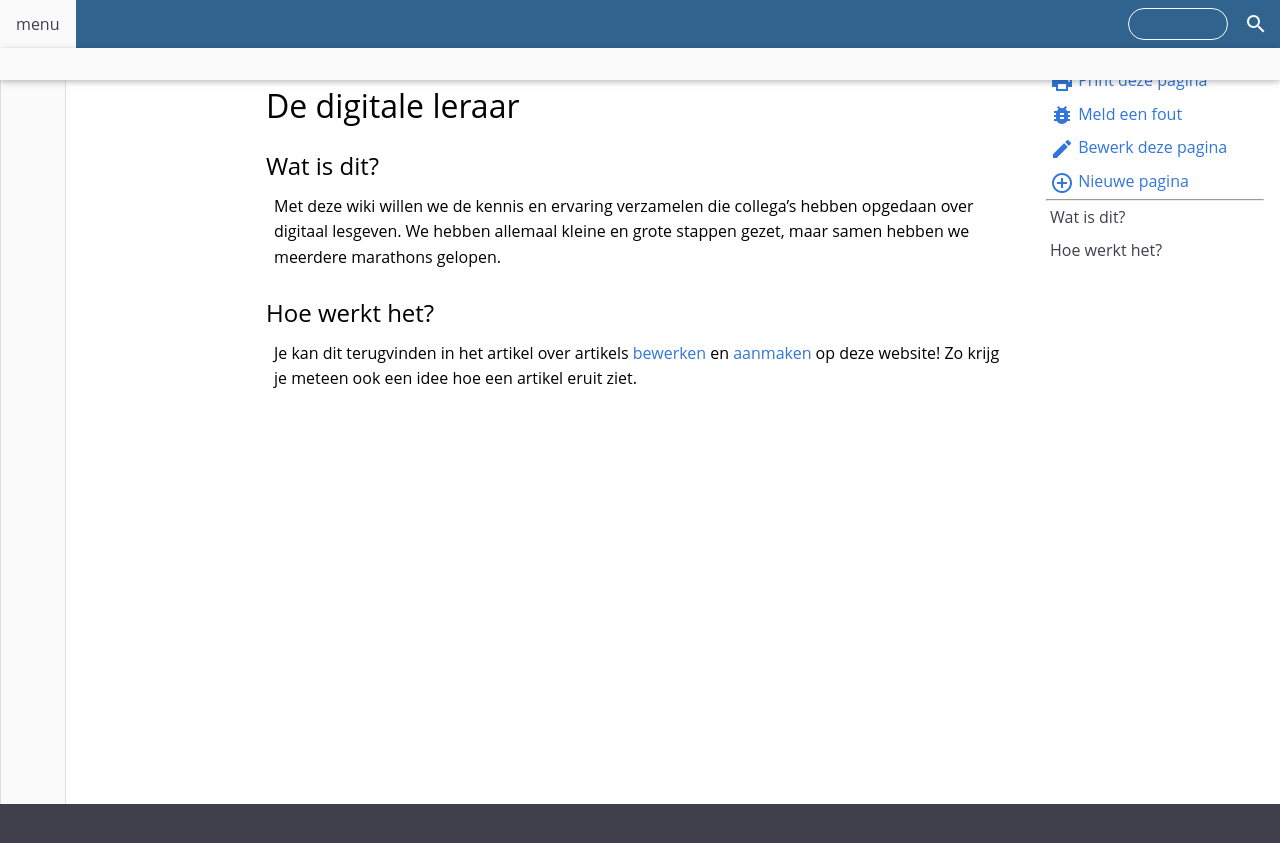
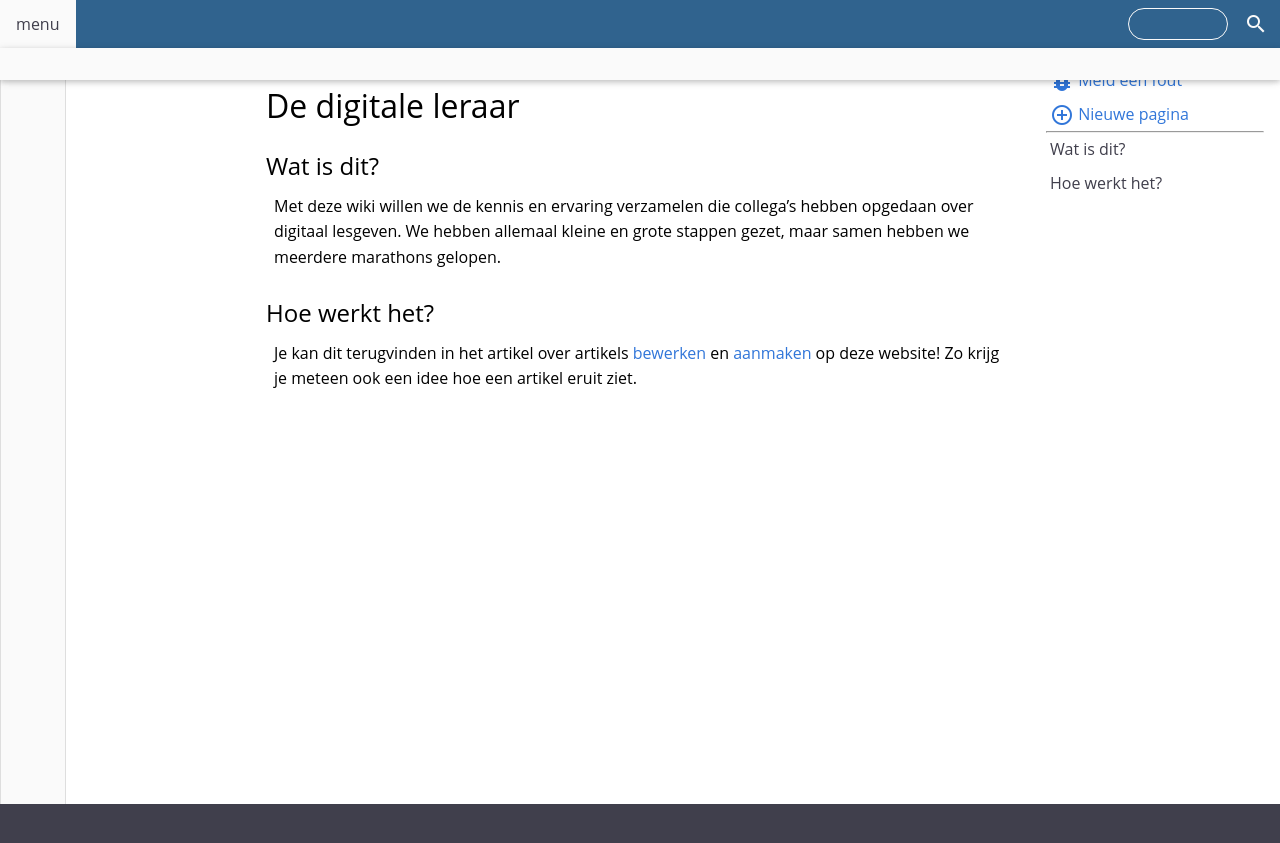
Before and after one commit to Pius-X-Antwerpen/digitale-leraar, a Jekyll site: the page built from index.md, in a window 1280 px wide. Shown: the top 843 px of the page. Built offline with Jekyll 4.4.1, drawn with Linux system fonts in a browser that asks for light colours.

```diff
--- a/_config.yml
+++ b/_config.yml
@@ -14,4 +14,5 @@ defaults:
   - scope:
       path: ""
     values:
+      pagetype: article
       layout: "default"
--- a/_includes/pageNavigation.html
+++ b/_includes/pageNavigation.html
@@ -1,7 +1,12 @@
 <div id="pageActions">
+
+    {% if page.pagetype == "article" %}
     <a class="pageAction | color-bright color-hover-dark padding4" href="javascript:window.print()"><span class="material-icons">print</span> Print deze pagina</a>
+    {% endif %}
     <a class="pageAction | color-bright color-hover-dark padding4" href="{{site.repo}}/issues/new" target="_blank"><span class="material-icons">bug_report</span> Meld een fout</a>
+    {% if page.pagetype == "article" %}
     <a class="pageAction | color-bright color-hover-dark padding4" href="{{site.prose}}/edit/data/{{page.path}}" target="_blank"><span class="material-icons">create</span> Bewerk deze pagina</a>
+    {% endif %}
     <a class="pageAction | color-bright color-hover-dark padding4" href="{{site.prose}}/new/data/_pages" target="_blank"><span class="material-icons">add_circle_outline</span> Nieuwe pagina</a>
 
 </div>
```
Also changed, not shown: index.md (+1 -0 lines).
